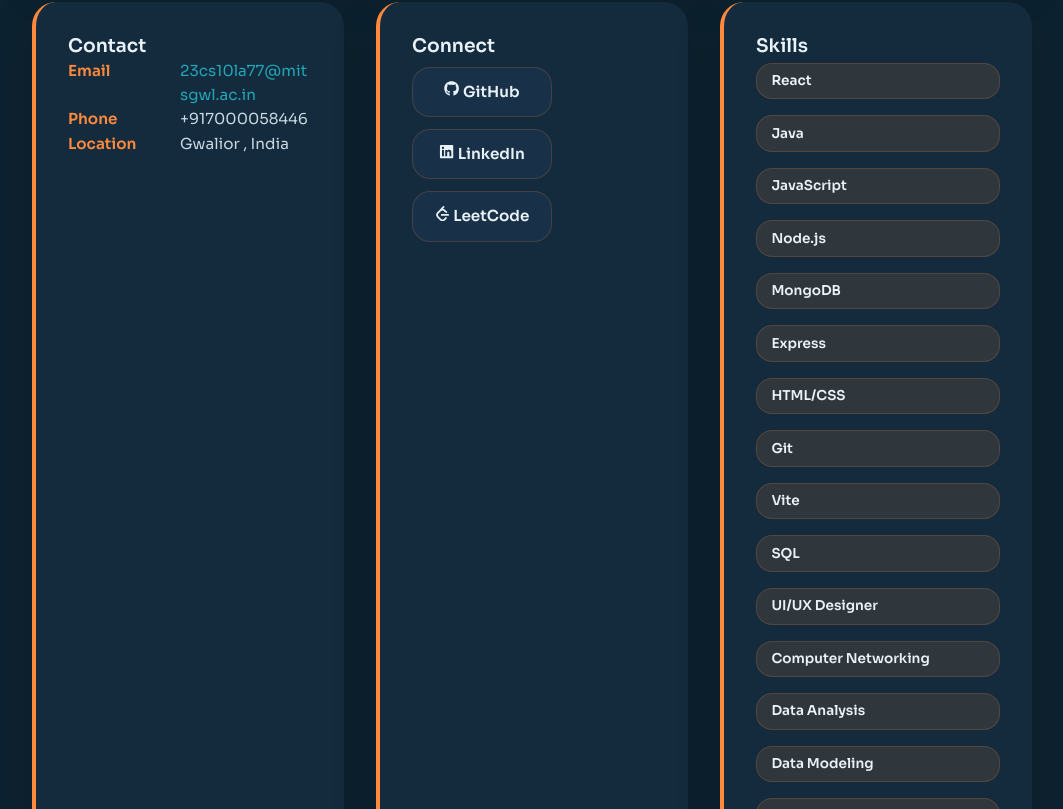
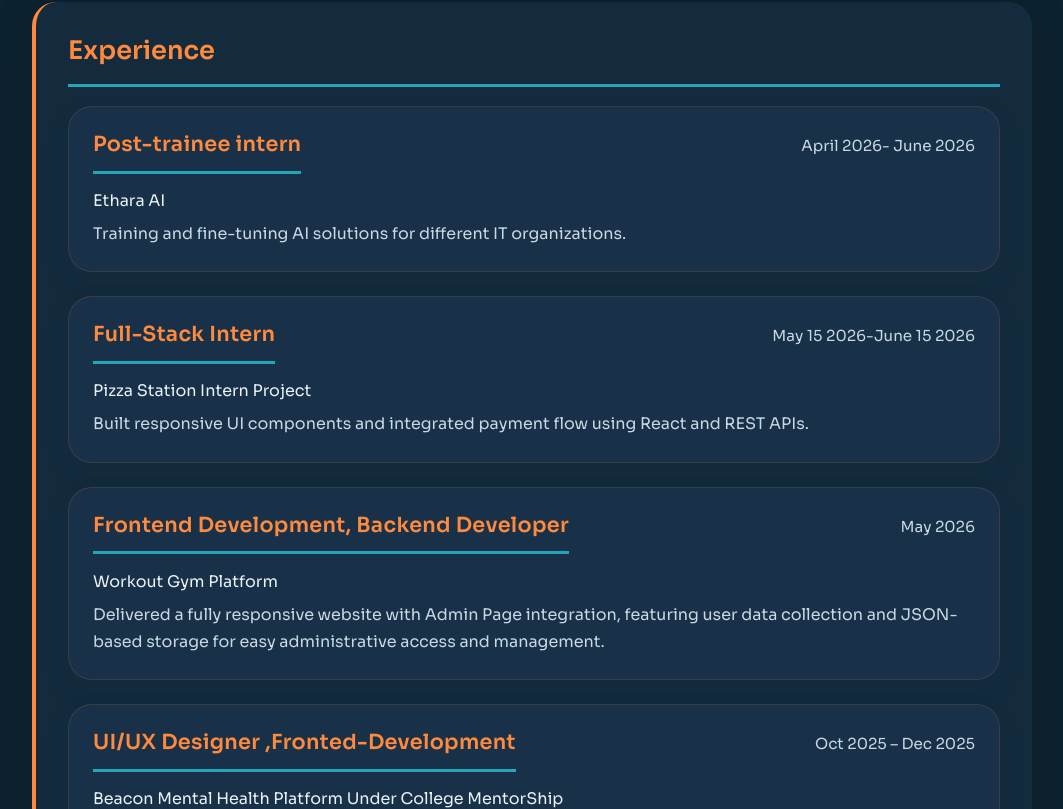
Before and after one commit to Lakshya-2004/PortFolio-Lakshya_Ghanghoriya, a React (Vite) app: page / in a window 1280 px wide. Shown: the part 931-1740 px from the top of the page, without its empty margins (108-1171 px from the left). Built offline with nearby package versions, Linux system fonts and the light colour scheme.

Commit message:
update02

```diff
--- a/src/components/Profile.jsx
+++ b/src/components/Profile.jsx
@@ -41,7 +41,24 @@
             <p>{profileData.about}</p>
           </div>
 
-          <div className="profile-card">
+          <div className="profile-card profile-experience">
+            <h2>Experience</h2>
+            <div className="experience-list">
+              {profileData.experience.map((item, index) => (
+                <div key={index} className="experience-item">
+                  <div className="experience-header">
+                    <h3>{item.role}</h3>
+                    <span className="experience-date">{item.date}</span>
+                  </div>
+                  <p>{item.company}</p>
+                  <p className="experience-summary">{item.summary}</p>
+                </div>
+              ))}
+            </div>
+          </div>
+
+          <div className="profile-row">
+            <div className="profile-card profile-contact">
               <h3>Contact</h3>
               <div className="info-item">
                 <span className="info-label">Email</span>
@@ -57,7 +74,7 @@
               </div>
             </div>
 
-          <div className="profile-card">
+            <div className="profile-card profile-connect">
               <h3>Connect</h3>
               <div className="social-links profile-social">
                 <a href={profileData.social.github} target="_blank" rel="noopener noreferrer" className="social-btn">
@@ -71,8 +88,10 @@
                 </a>
               </div>
             </div>
+          </div>
 
-          <div className="profile-card">
+          <div className="profile-row">
+            <div className="profile-card profile-skills-block">
               <h3>Skills</h3>
               <div className="skills-grid">
                 {profileData.skills.map((skill, index) => (
@@ -83,7 +102,7 @@
               </div>
             </div>
 
-          <div className="profile-card">
+            <div className="profile-card profile-tools-block">
               <h3>Tools & Frameworks</h3>
               <div className="skills-grid">
                 {technicalSkills.tools.map((tool, index) => (
@@ -95,6 +114,7 @@
             </div>
           </div>
         </div>
+      </div>
     </section>
   );
 }
--- a/src/components/Projects.jsx
+++ b/src/components/Projects.jsx
@@ -31,7 +31,7 @@
 
       <div className="project-links">
         <a href={project.repoUrl} target="_blank" rel="noopener noreferrer" className="project-btn repo-btn">
-          🔗 View
+          🔗 View Repo
         </a>
       </div>
     </div>
@@ -70,7 +70,7 @@
               </div>
               <div className="project-links">
                 <a href={fp.repoUrl} target="_blank" rel="noopener noreferrer" className="project-btn repo-btn">
-                  🔗 View
+                  🔗 Visit
                 </a>
               </div>
             </div>
--- a/src/data/portfolioData.js
+++ b/src/data/portfolioData.js
@@ -11,22 +11,49 @@
     leetcode: "https://leetcode.com/u/kumarirajm446/",
   },
   skills: ["React", "Java", "JavaScript", "Node.js", "MongoDB", "Express", "HTML/CSS", "Git", "Vite", "SQL", "UI/UX Designer","Computer Networking", "Data Analysis", "Data Modeling", "Data Structures", "Data Visualization Tools","Formal Communication", "Log Analysis", "Planning", "Software Development", "Spreadsheet Skills", "Web Security",],
-  tools: ["Netlify", "Figma", "VS Code", "Git", "GitHub", "IntelliJ IDEA", "Canva", "PyCharm", "MySQL", "MongoDB Shell", "MongoDB Database Tools", "Vercel"],
+  tools: ["Netlify", "Figma", "VS Code", "Git", "GitHub", "IntelliJ IDEA", "Canva", "PyCharm", "MySQL", "MongoDB Shell", "MongoDB Database Tools", "Vercel","Render"],
   about: "Third year CSE student at Madhav Institute of Technology and Science, Gwalior (CGPA: 8.4) with hands-on full stack development experience using React, Node.js, Express.js, MongoDB, Java, and UI/UX design. Contributed to projects as a UI/UX Designer and Frontend Developer, building responsive interfaces and solving complex problems. Completed 250+ LeetCode and 40+ HackerRank coding problems. Active member of the GFG Society and eager to apply technical skills in a real-world internship.",
+  experience: [
+    {
+      role: "Post-trainee intern",
+      company:" Ethara AI",
+      date :"April 2026- June 2026",
+      summary:"Training and fine-tuning AI solutions for different IT organizations.",
+    },
+    {
+      role: "Full-Stack Intern",
+      company: "Pizza Station Intern Project",
+      date: "May 15 2026-June 15 2026",
+      summary: "Built responsive UI components and integrated payment flow using React and REST APIs.",
+    },
+    {
+      role: "Frontend Development, Backend Developer",
+      company: "Workout Gym Platform",
+      date: "May 2026 ",
+      summary: "Delivered a fully responsive website with Admin Page integration, featuring user data collection and JSON-based storage for easy administrative access and management.",
+    },
+    {
+      role: "UI/UX Designer ,Fronted-Development",
+      company: "Beacon Mental Health Platform Under College MentorShip",
+      date: "Oct 2025 – Dec 2025",
+      summary: "Designed user-friendly interfaces and guided the product through research-driven wireframes.",
+    },
+
+  ],
 };
 
 export const technicalSkills = {
   languages: ["Java", "Python", "C", "C++", "JavaScript", "SQL", "HTML"],
   frameworks: ["MERN Stack", "React", "Tailwind CSS", "Bootstrap", "Matplotlib", "NumPy", "Mongoose"],
   databases: ["MySQL", "MongoDB"],
-  tools: ["Netlify", "Figma", "VS Code", "Git", "GitHub", "IntelliJ IDEA", "Canva", "PyCharm", "MySQL", "MongoDB Shell", "MongoDB Database Tools", "Vercel"],
+  tools: ["Netlify", "Figma", "VS Code", "Git", "GitHub", "IntelliJ IDEA", "Canva", "PyCharm", "MySQL", "MongoDB Shell", "MongoDB Database Tools", "Vercel" ,"Render"],
 };
 
 export const projectsData = [
   {
     id: 1,
     title: "Pizza Station",
-    description: "Developed Platform Under InternShip-Program",
+    description: "Designed and developed a full-featured web platform during an internship program.",
     featured: true,
     technologies: ["React", "Express","RestApi","CloudinaryAPI","RazorPayAPI","MongoDB-Atlas","Payment-Gateway",],
     role: "UI/UX design, Frontend Developer, Backend Developer, Full-Stack Development",
@@ -68,7 +95,7 @@
   {
     id: 5,
     title: "Flex-Forge",
-    description: "Developed Platform for Freelance Client for his workout Bussiness",
+    description: "Designed and developed a custom web platform for a freelance client's workout and fitness business.",
     featured: true,
     technologies: ["Html ,CSS ,Js", "Nodejs","JSON",],
     role: "UI/UX design, Frontend Developer, Backend Developer",
@@ -79,7 +106,7 @@
   {
     id: 6,
     title: "Lakshya: Portfolio",
-    description: "Developed Platform for Introduction of mine and to mine Skills in technical field",
+    description: "Designed and developed a responsive personal portfolio website to showcase my technical skills, projects, achievements, and professional experience in the technology domain.",
     featured: true,
     technologies: ["React", "JavaScript",],
     role: "UI/UX design, Frontend Developer, Backend Developer",
@@ -132,6 +159,7 @@
       duration: "Oct 2025 - Dec 2025",
       description: "Worked on impactful real-world projects:",
       details: [
+        "Pizza Station - Real-Time Food Ordering Application Developed During Internship Program",
         "Beacon - Mental Health Platform",
         "Job-Finder - Job Seeking Platform"
       ]
--- a/src/styles/Profile.css
+++ b/src/styles/Profile.css
@@ -166,9 +166,14 @@
 
 .profile-content {
   display: grid;
-  grid-template-columns: repeat(auto-fit, minmax(300px, 1fr));
   gap: 2rem;
   margin-top: 0;
+}
+
+.profile-row {
+  display: grid;
+  grid-template-columns: repeat(2, minmax(300px, 1fr));
+  gap: 2rem;
 }
 
 .profile-card {
@@ -187,8 +192,38 @@
   box-shadow: var(--shadow-hover);
 }
 
-.profile-bio {
+.profile-bio,
+.profile-experience {
   grid-column: 1 / -1;
+}
+
+.profile-contact,
+.profile-connect,
+.profile-skills-block,
+.profile-tools-block {
+  min-height: 320px;
+}
+
+.profile-contact h3,
+.profile-connect h3,
+.profile-skills-block h3,
+.profile-tools-block h3 {
+  margin-bottom: 1rem;
+  font-size: 1.3rem;
+  color: var(--primary);
+}
+
+.profile-contact .info-item,
+.profile-connect .social-links,
+.profile-skills-block .skills-grid,
+.profile-tools-block .skills-grid {
+  margin-top: 0.5rem;
+}
+
+@media (max-width: 900px) {
+  .profile-row {
+    grid-template-columns: 1fr;
+  }
 }
 
 .profile-bio h2 {
@@ -199,11 +234,12 @@
   border-bottom: 3px solid var(--accent);
 }
 
-.profile-bio h3 {
-  font-size: 0.95rem;
-  color: var(--text-1);
-  font-weight: 600;
-  margin: 0 0 0.5rem;
+.profile-card h3 {
+  font-size: 1.3rem;
+  color: var(--primary);
+  margin: 0 0 1rem;
+  padding-bottom: 0.8rem;
+  border-bottom: 3px solid var(--accent);
 }
 
 .profile-bio p {
@@ -215,6 +251,48 @@
 
 .profile-bio p:last-child {
   margin-bottom: 0;
+}
+
+.profile-experience h2 {
+  margin-bottom: 1.2rem;
+  font-size: 1.6rem;
+  color: var(--primary);
+  padding-bottom: 1rem;
+  border-bottom: 3px solid var(--accent);
+}
+
+.experience-list {
+  display: grid;
+  gap: 1.2rem;
+}
+
+.experience-item {
+  display: grid;
+  gap: 0.4rem;
+}
+
+.experience-header {
+  display: flex;
+  justify-content: space-between;
+  gap: 1rem;
+  align-items: baseline;
+}
+
+.experience-header h3 {
+  font-size: 1.1rem;
+  color: var(--primary);
+  margin: 0;
+}
+
+.experience-date {
+  color: var(--text-2);
+  font-size: 0.95rem;
+}
+
+.experience-summary {
+  margin: 0;
+  color: var(--text-2);
+  line-height: 1.7;
 }
 
 .profile-info {
```
Lines whose indentation alone changed are shown as unchanged.
